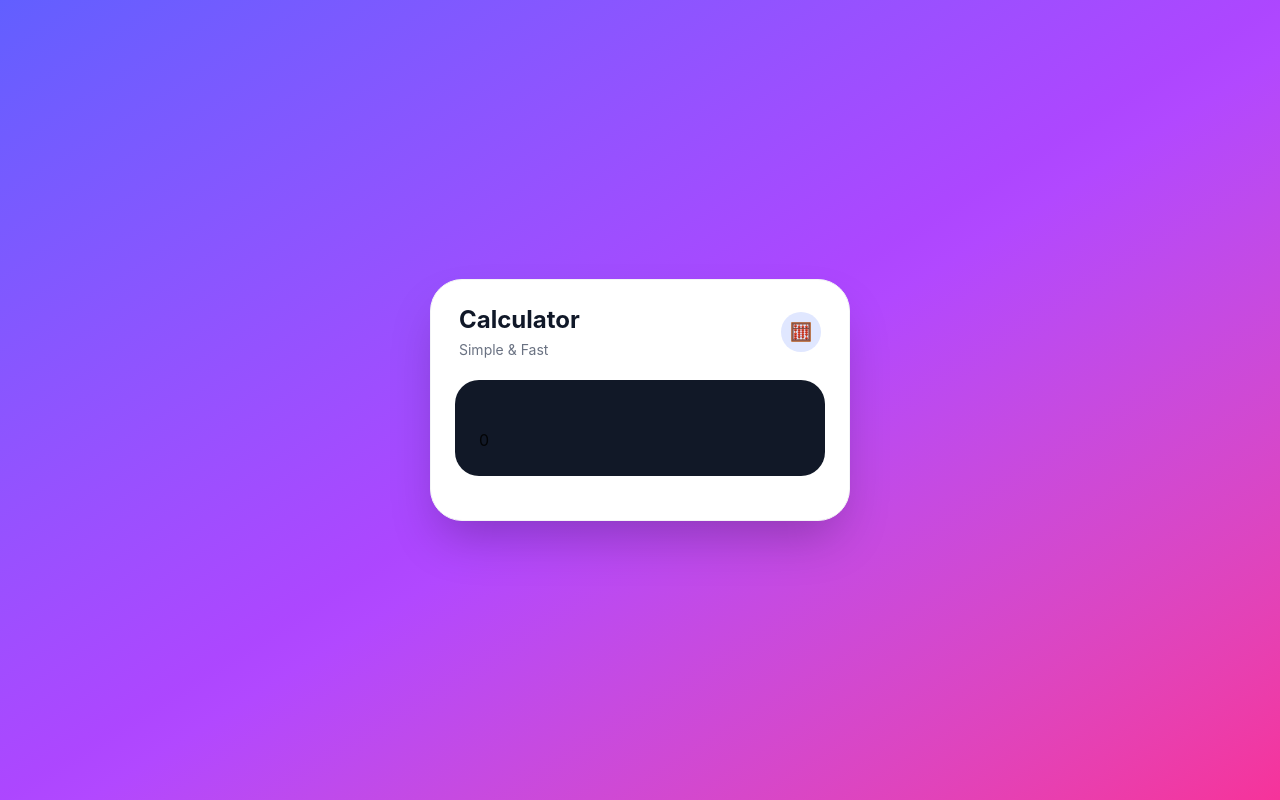
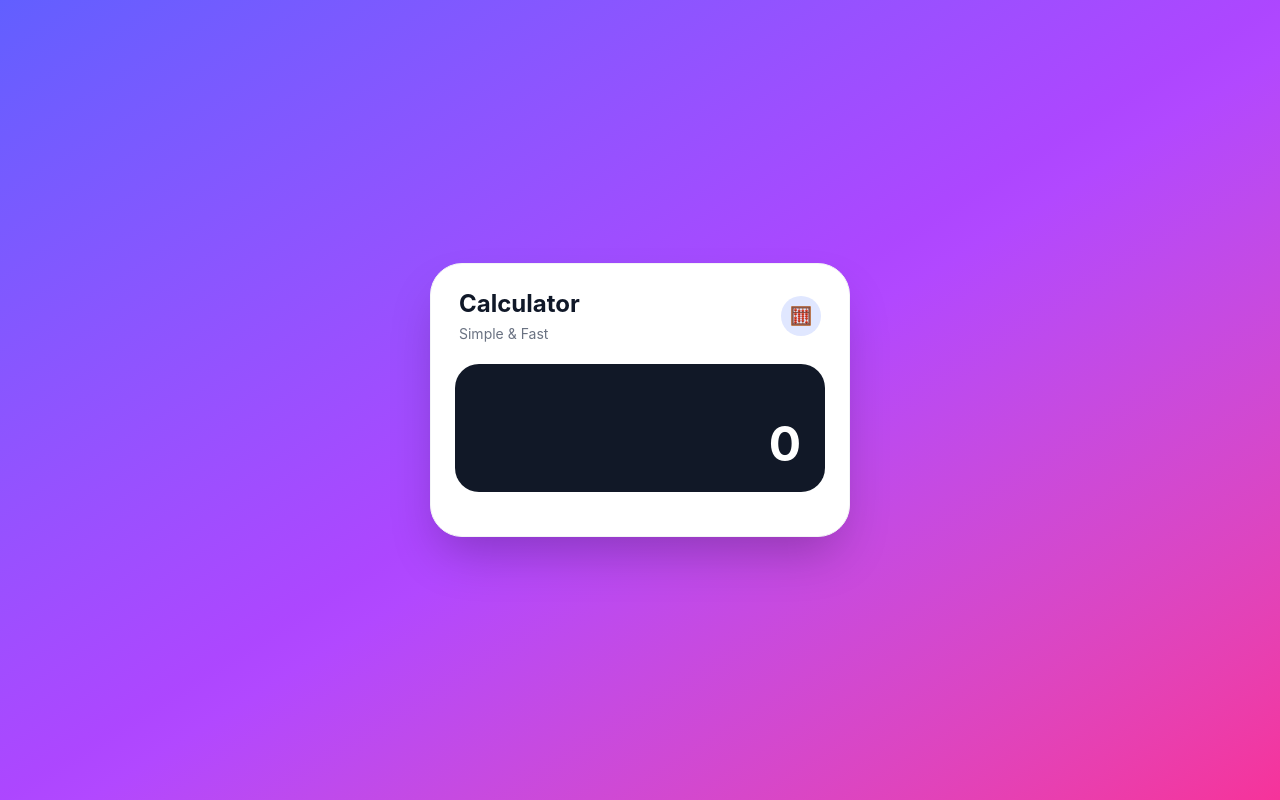
Before and after one commit to deep-coder1/Calculator-App, a React (Vite) app: page / in a window 1280 px wide. Built offline with nearby package versions, Linux system fonts and the light colour scheme.

Commit message:
Css class add in current value display under div

```diff
--- a/src/components/CalculatorDisplay.jsx
+++ b/src/components/CalculatorDisplay.jsx
@@ -22,7 +22,17 @@ const CalculatorDisplay = ({ display, firstNumber, operator }) => {
 
       {/* Current value */}
       <div
-
+        className="
+          text-right
+          text-4xl
+          sm:text-5xl
+          font-bold
+          text-white
+          mt-2
+          overflow-x-auto
+          whitespace-nowrap
+          scrollbar-hide
+        "
       >
         {display}
       </div>
```
